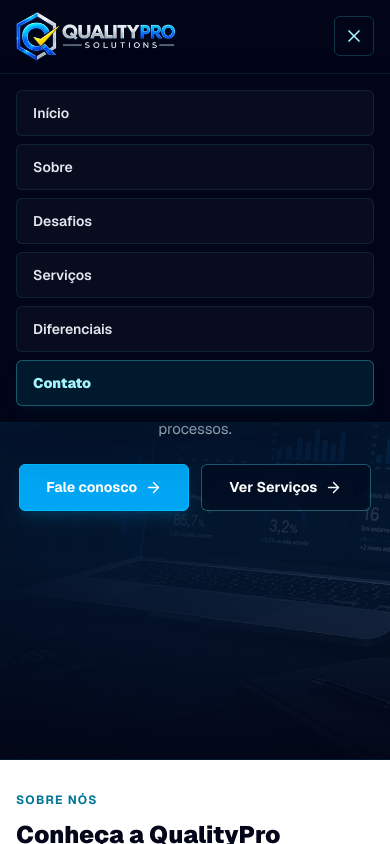
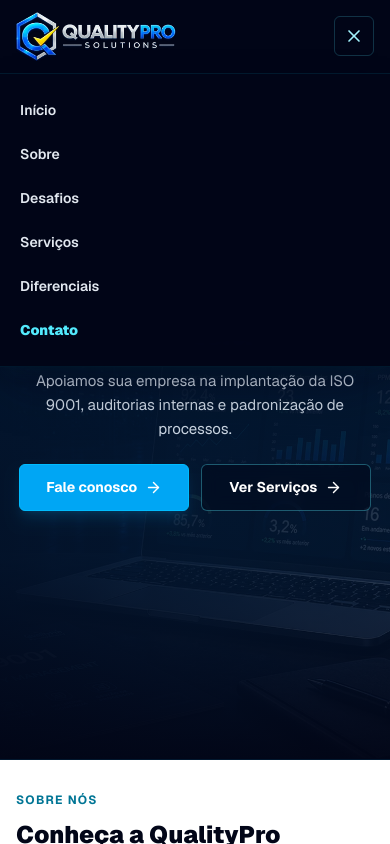
Before and after one commit to viniciusrst01-boop/qualitypro-site, a Next.js app: page / in a window 390 px wide. Both pictures are taken after a click on the button 354 px from the left and 36 px from the top of the page. Shown: the top 844 px of the page. Built offline with nearby package versions, Linux system fonts and the light colour scheme.

Commit message:
menu mobile

```diff
--- a/src/components/Header.tsx
+++ b/src/components/Header.tsx
@@ -114,7 +114,7 @@ export default function Header() {
           aria-hidden={!isMenuOpen}
           className="overflow-hidden"
         >
-          <div className="mx-auto grid max-w-7xl gap-2 px-4 py-4 sm:px-5">
+          <div className="mx-auto grid max-w-7xl gap-1 px-5 py-4 sm:px-6">
             {mobileNavigation.map(([label, href]) => {
               const isContact = href === "#contato";
 
@@ -126,8 +126,8 @@ export default function Header() {
                   tabIndex={isMenuOpen ? 0 : -1}
                   className={
                     isContact
-                      ? "rounded-md border border-cyan-300/30 bg-cyan-400/10 px-4 py-3 text-sm font-black text-cyan-200 shadow-lg shadow-cyan-950/20 hover:border-cyan-300/55 hover:bg-cyan-400/15"
-                      : "rounded-md border border-cyan-300/10 bg-white/[0.03] px-4 py-3 text-sm font-semibold text-slate-200 hover:border-cyan-300/30 hover:bg-cyan-400/10 hover:text-cyan-300"
+                      ? "py-2.5 text-sm font-black text-cyan-300 hover:text-cyan-200"
+                      : "py-2.5 text-sm font-semibold text-slate-200 hover:text-cyan-300"
                   }
                 >
                   {label}
```
